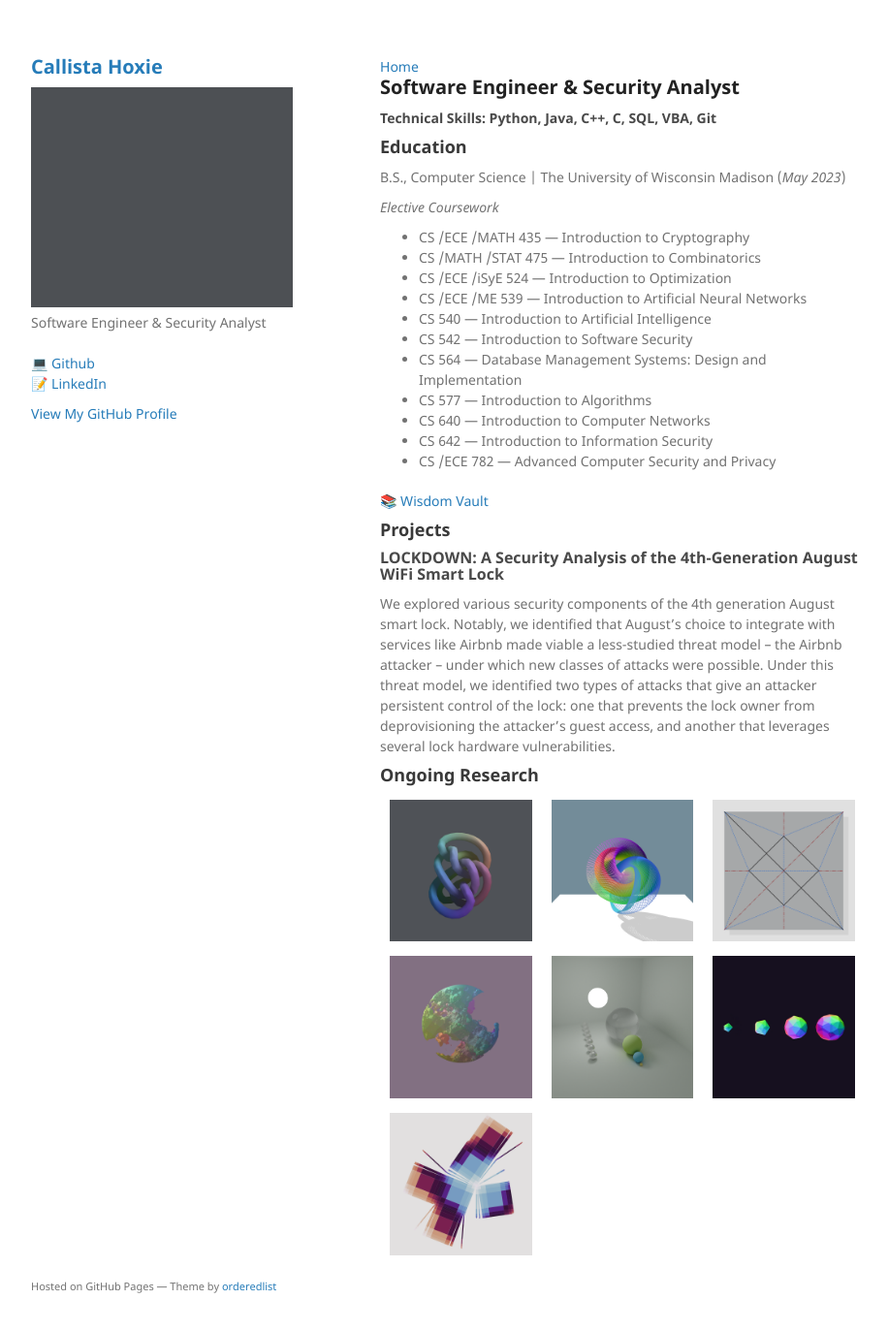
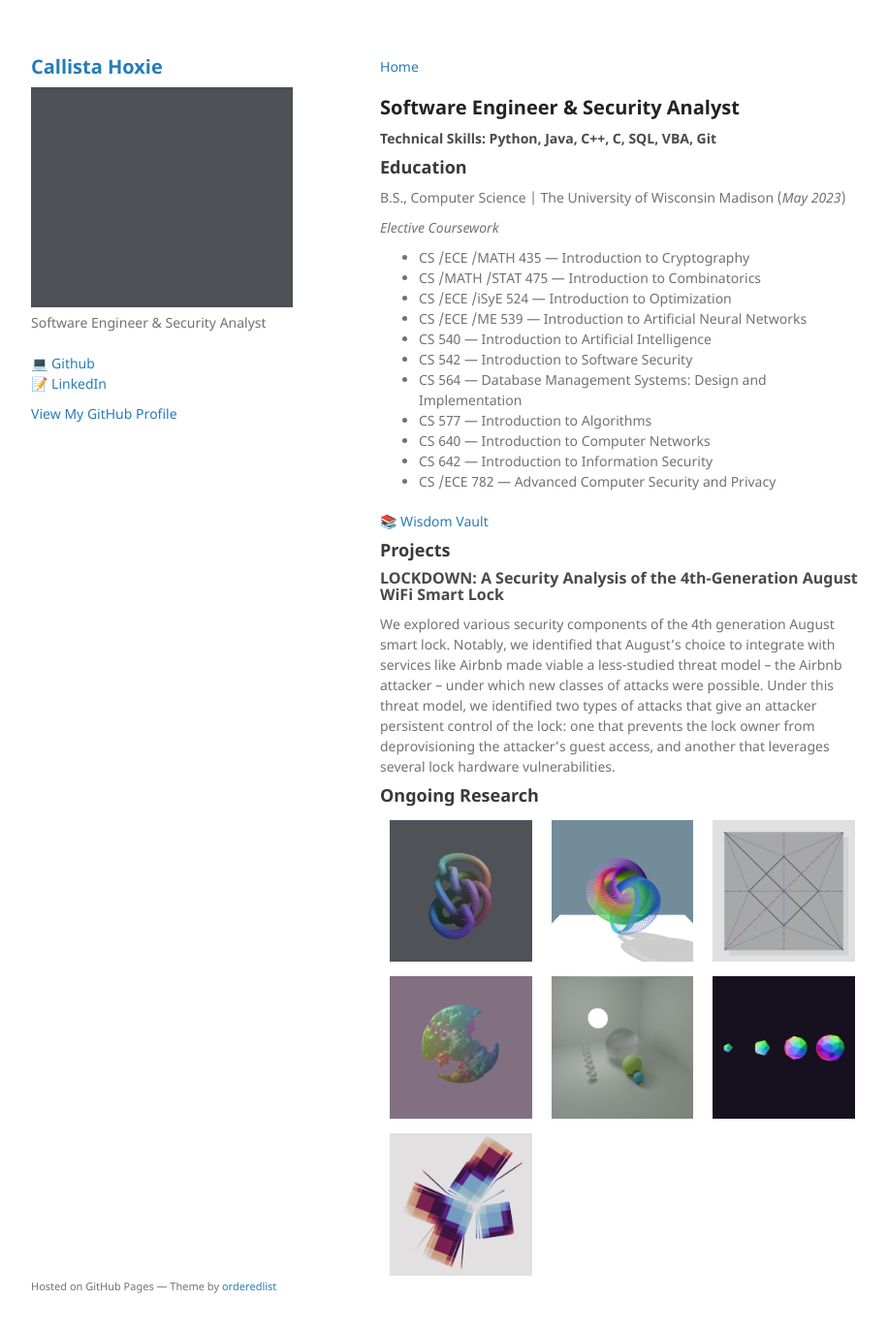
Before and after one commit to callistajosette/callistajosette.github.io, a Jekyll site: the page built from index.md, in a window 1280 px wide and 1396 px high. Shown: the top 1373 px of the window at 97% size, without its empty margins (178-1094 px from the left). Built offline with Jekyll 4.4.1, drawn with Linux system fonts in a browser that asks for light colours; our own code applies the rules of GitHub Pages for plain Markdown files.

Commit message:
Update default.html

```diff
--- a/_layouts/default.html
+++ b/_layouts/default.html
@@ -55,7 +55,7 @@
       </header>
       <section>
 
-      {% include breadcrumbs.html %}
+      {% include breadcrumbs.html %} </br>
       {{ content }}
 
       </section>
```
